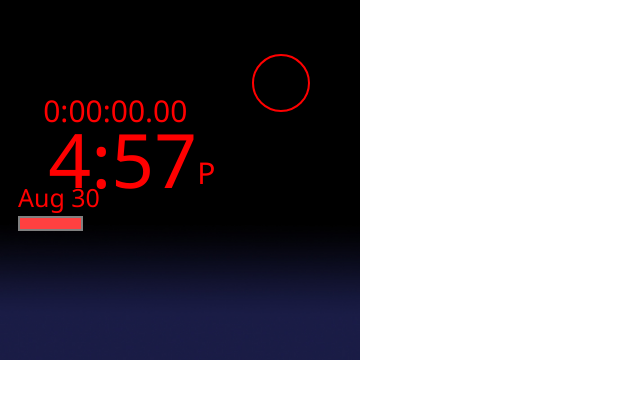
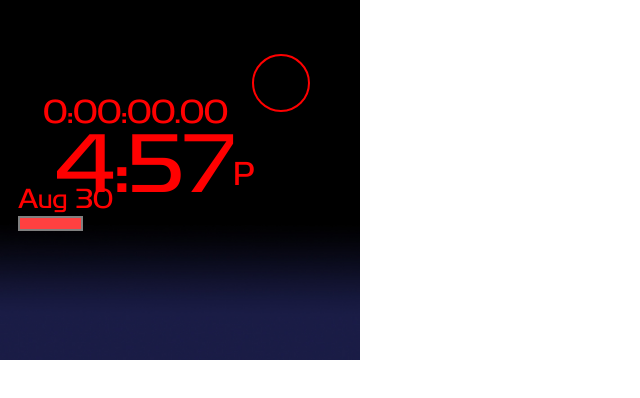
Before and after one commit to nebosite/NerdWatch, a plain HTML site: page index.html in a window 1280 px wide. Shown: the whole page, without its empty margins (0-640 px from the left). Drawn offline with Linux system fonts and the light colour scheme.

Commit message:
Adding custom fonts

```diff
--- a/css/style.css
+++ b/css/style.css
@@ -1,3 +1,12 @@
+@font-face {
+    font-family: watchfont;
+    src: url(HighlandGothicLightFLF.ttf);
+}
+@font-face {
+    font-family: dotfont;
+    src: url(PICHABS_.ttf);
+}
+
 body {
     width: 100%;
     height: 100%;
@@ -13,7 +22,8 @@ body {
     background-repeat: no-repeat;
     overflow: hidden;
     font-size: 25px;
-    font-family: 'Segoe UI', Tahoma, Geneva, Verdana, sans-serif;
+    font-family: watchfont;
+    /* font-family: 'Segoe UI', Tahoma, Geneva, Verdana, sans-serif; */
     color: white;
     border-color: white;
 }
```
Also changed, not shown: css/HighlandGothicLightFLF.ttf (added), css/PICHABS_.ttf (added), 1 other file.
